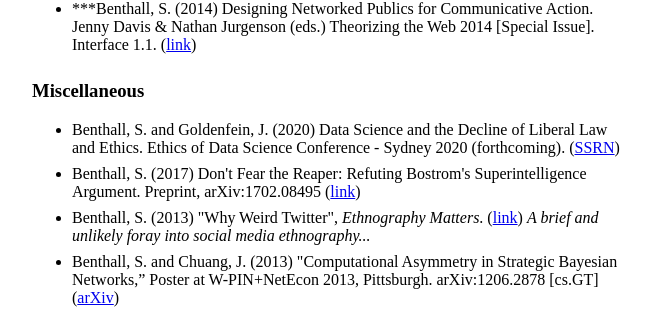
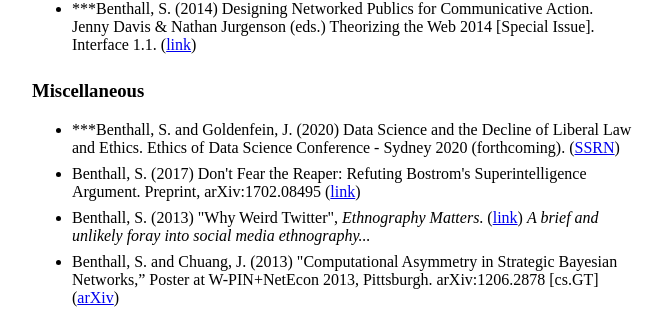
Before and after one commit to sbenthall/personal_website, a Jekyll site: the page built from index.md, in a window 1280 px wide and 900 px high, scrolled down 1542 px. Shown: the part 139-452 px from the top of the window, without its empty margins (308-970 px from the left). Built offline with Jekyll 4.4.1, drawn with Linux system fonts in a browser that asks for light colours.

```diff
--- a/index.md
+++ b/index.md
@@ -54,7 +54,7 @@ A goal of my research is to develop innovative approaches to the regulation of t
 
 <h3>Miscellaneous</h3>
 <ul>
-  <li>Benthall, S. and Goldenfein, J. (2020) Data Science and the Decline of Liberal Law and Ethics. Ethics of Data Science Conference - Sydney 2020 (forthcoming). (<a href="https://papers.ssrn.com/sol3/papers.cfm?abstract_id=3632577">SSRN</a>)</li>
+  <li>***Benthall, S. and Goldenfein, J. (2020) Data Science and the Decline of Liberal Law and Ethics. Ethics of Data Science Conference - Sydney 2020 (forthcoming). (<a href="https://papers.ssrn.com/sol3/papers.cfm?abstract_id=3632577">SSRN</a>)</li>
   <li>Benthall, S. (2017) Don't Fear the Reaper: Refuting Bostrom's Superintelligence Argument. Preprint, arXiv:1702.08495 (<a href="https://arxiv.org/abs/1702.08495">link</a>)</li>
 
   <li>
```
